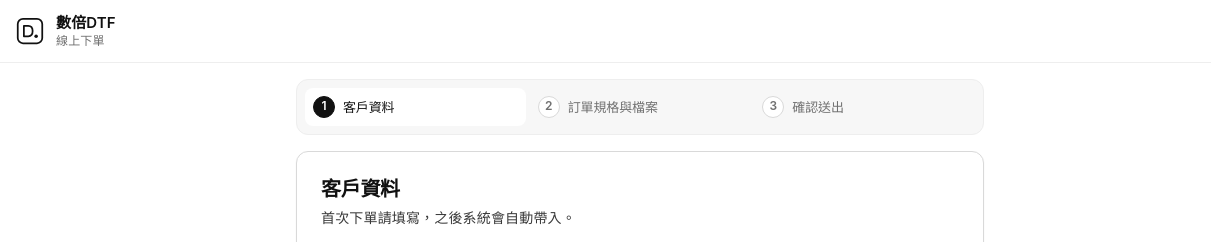
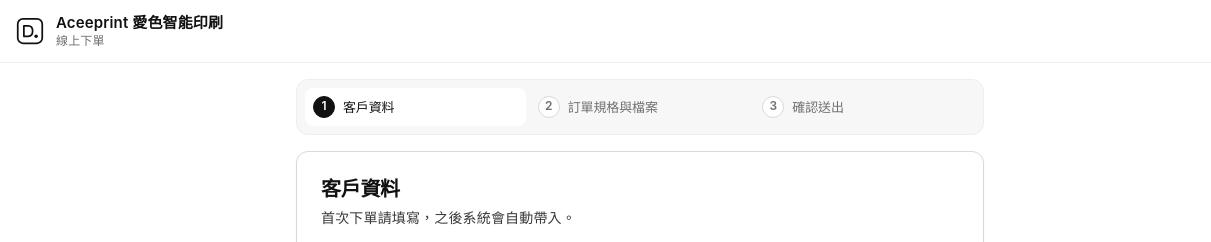
Before and after one commit to amberlin5999/20260904-, a website: page index.html in a window 1280 px wide. Shown: the top 242 px of the page, 0-1211 px from the left. Drawn offline with Linux system fonts and the light colour scheme.

Commit message:
系統名稱改為 Aceeprint 愛色智能印刷

```diff
--- a/index.html
+++ b/index.html
@@ -3,9 +3,9 @@
 <head>
   <meta charset="UTF-8" />
   <meta name="viewport" content="width=device-width, initial-scale=1" />
-  <title>數倍DTF · 線上下單</title>
-  <meta name="description" content="數倍DTF 數位印刷 · LINE 線上下單" />
-  <link rel="stylesheet" href="./style.css?v=20260908" />
+  <title>Aceeprint 愛色智能印刷 · 線上下單</title>
+  <meta name="description" content="Aceeprint 愛色智能印刷 · LINE 線上下單" />
+  <link rel="stylesheet" href="./style.css?v=20260908b" />
   <script charset="utf-8" src="https://static.line-scdn.net/liff/edge/2/sdk.js"></script>
 </head>
 <body>
@@ -17,7 +17,7 @@
         <circle cx="23" cy="22" r="2" fill="currentColor"/>
       </svg>
       <div>
-        <div class="brand-name">數倍DTF</div>
+        <div class="brand-name">Aceeprint 愛色智能印刷</div>
         <div class="brand-sub">線上下單</div>
       </div>
     </div>
```
Also changed, not shown: liff-order-static/index.html (+4 -4 lines).
